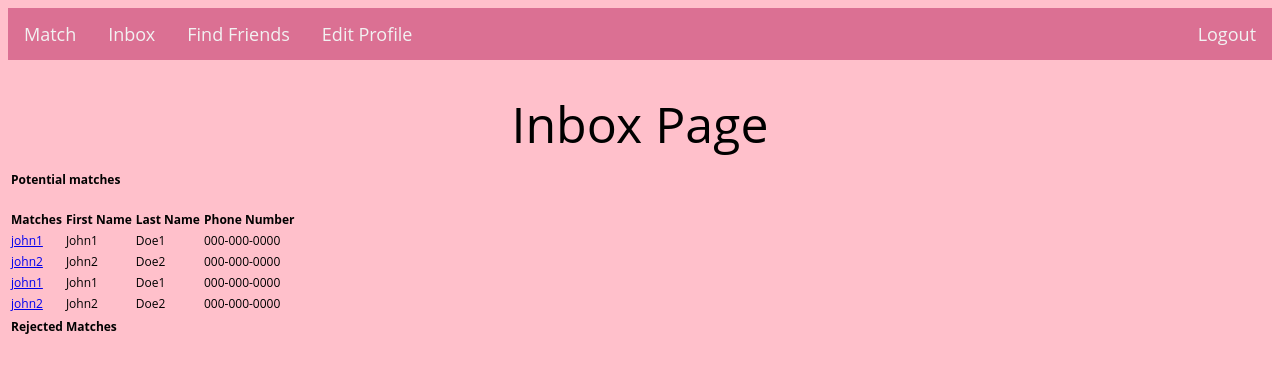
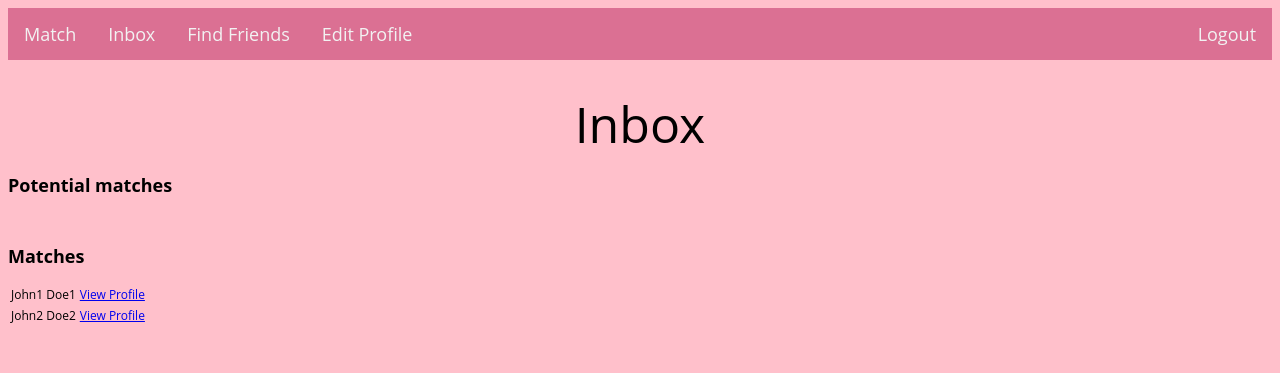
Before and after one commit to andywu8/cs419-finalproject, a Flask app: a page that uses templates/inbox.html in a window 1280 px wide. Shown: the top 373 px of the page. Run offline with Flask 2, Linux system fonts and the light colour scheme; data comes from the database, SQL or seed files in the repository; both versions use the stored data as it was after the commit; lists and menus that the app fills with data are empty.

Commit message:
fixed inbox functionality

```diff
--- a/main.py
+++ b/main.py
@@ -1,7 +1,7 @@
 """main file to run flask app"""
 
 from flask import Flask, render_template, request, redirect, url_for
-from models import login, insert_friend, retrieve_potential_friends, retrieve_users, check_user_exists, insert_user, edit_profile_info, add_friend, get_my_friends, get_potential_matches, insert_dummy_users, match_users, retrieve_profile_info, get_matches_in_inbox, update_inbox
+from models import login, insert_friend, retrieve_potential_friends, retrieve_users, check_user_exists, insert_user, edit_profile_info, add_friend, get_my_friends, get_potential_matches, insert_dummy_users, match_users, retrieve_profile_info, get_matches_in_inbox, update_inbox, get_matched_boolean
 
 app = Flask(__name__)
 app.secret_key = b'_5#y2L"F4Q8z\n\xec]/'
@@ -170,25 +170,14 @@ def inbox(username):
     # make sure the user names are actually real usernames: these are just for example
     # example dummy_inbox_data = [["anwu8", "anwu888", None], ["anwu8", "anwu888", True], ["anwu8", "anwu888", False]]
 
-@app.route('/inbox/<username>/view_potential', methods=['GET'])
-def view_potential(username):
-    """view potential matches' profile info"""
-    potential_match = request.args.get('potential_match')
-    dict_info = retrieve_profile_info(potential_match)
-    return render_template('view_potential.html', username=username,
-                           first_name=dict_info["first_name"],
-                           last_name=dict_info["last_name"],
-                           college=dict_info["college"],
-                           class_year=dict_info["class_year"],
-                           gender=dict_info["gender"],
-                           orientation=dict_info["orientation"])
-
-@app.route('/inbox/<username>/view_matched', methods=['GET'])
-def view_matched(username):
+@app.route('/inbox/<username>/view_profile', methods=['GET'])
+def view_profile(username):
     """view matches' profile info"""
     match = request.args.get('match')
     dict_info = retrieve_profile_info(match)
-    return render_template('view_matched.html', username=username,
+    matched_boolean = get_matched_boolean(username, match)
+    return render_template('view_profile.html', username=username,
+                           matched_boolean=matched_boolean,
                            first_name=dict_info["first_name"],
                            last_name=dict_info["last_name"],
                            number=dict_info["number"],
@@ -196,6 +185,33 @@ def view_matched(username):
                            class_year=dict_info["class_year"],
                            gender=dict_info["gender"],
                            orientation=dict_info["orientation"])
+
+# @app.route('/inbox/<username>/view_potential', methods=['GET'])
+# def view_potential(username):
+#     """view potential matches' profile info"""
+#     potential_match = request.args.get('potential_match')
+#     dict_info = retrieve_profile_info(potential_match)
+#     return render_template('view_potential.html', username=username,
+#                            first_name=dict_info["first_name"],
+#                            last_name=dict_info["last_name"],
+#                            college=dict_info["college"],
+#                            class_year=dict_info["class_year"],
+#                            gender=dict_info["gender"],
+#                            orientation=dict_info["orientation"])
+
+# @app.route('/inbox/<username>/view_matched', methods=['GET'])
+# def view_matched(username):
+#     """view matches' profile info"""
+#     match = request.args.get('match')
+#     dict_info = retrieve_profile_info(match)
+#     return render_template('view_matched.html', username=username,
+#                            first_name=dict_info["first_name"],
+#                            last_name=dict_info["last_name"],
+#                            number=dict_info["number"],
+#                            college=dict_info["college"],
+#                            class_year=dict_info["class_year"],
+#                            gender=dict_info["gender"],
+#                            orientation=dict_info["orientation"])
 
 
 @app.route('/match/<username>', methods=['POST', 'GET'])
--- a/models.py
+++ b/models.py
@@ -25,20 +25,23 @@ def update_inbox(user1, user2, matched_boolean):
 	con.close()
 
 def match_users(username, user1, user2):
-	con = sql.connect("database.db")
-	cur = con.cursor()
-	query = "INSERT INTO inbox (username, matched_user1, matched_user2, matched_boolean) VALUES (?, ?, ?, ?)"
-	cur.execute(query, [username, user1, user2, None])
-	query = "SELECT * FROM inbox WHERE username = ?"
-	cur.execute(query, [username])
-	matches = []
-	row = cur.fetchone()
-	while row is not None:
-		matches.append([row[0], row[1], row[2]])
-		print("your matches", row)
-		row = cur.fetchone()
-	con.commit()
-	con.close()
+    con = sql.connect("database.db")
+    cur = con.cursor()
+    query = "INSERT INTO inbox (username, matched_user1, matched_user2, matched_boolean) VALUES (?, ?, ?, ?)"
+    cur.execute(query, [username, user1, user2, None])
+    query = "INSERT INTO inbox (username, matched_user1, matched_user2, matched_boolean) VALUES (?, ?, ?, ?)"
+    cur.execute(query, [username, user2, user1, None])
+
+    query = "SELECT * FROM inbox WHERE username = ?"
+    cur.execute(query, [username])
+    matches = []
+    row = cur.fetchone()
+    while row is not None:
+        matches.append([row[0], row[1], row[2]])
+        print("your matches", row)
+        row = cur.fetchone()
+    con.commit()
+    con.close()
 
 def insert_dummy_users():
 	con = sql.connect("database.db")
@@ -236,15 +239,29 @@ def get_matches_in_inbox(username):
 	matches = cur.fetchall()
 	con.close()
 
-	con = sql.connect("database.db")
-	cur = con.cursor()
-	query = "SELECT matched_user2, matched_boolean, users.first_name, users.last_name, users.phone_number from inbox "
-	query += "JOIN users on inbox.matched_user2 = users.username "
-	query += "WHERE inbox.matched_user1 = ? "
+	# con = sql.connect("database.db")
+	# cur = con.cursor()
+	# query = "SELECT matched_user2, matched_boolean, users.first_name, users.last_name, users.phone_number from inbox "
+	# query += "JOIN users on inbox.matched_user2 = users.username "
+	# query += "WHERE inbox.matched_user1 = ? "
 
-	cur.execute(query, [username])
-	matches += cur.fetchall()
+	# cur.execute(query, [username])
+	# matches += cur.fetchall()
 	print("matches are", matches)
 	con.close()
 
 	return matches
+
+def get_matched_boolean(user1, user2):
+    con = sql.connect("database.db")
+    cur = con.cursor()
+    query = "SELECT matched_boolean from inbox WHERE matched_user1 = ? AND matched_user2 = ?"
+    cur.execute(query, (user1, user2))
+    matched_boolean = cur.fetchone()
+    print(matched_boolean)
+    con.close()
+
+    if matched_boolean is not None:
+        return matched_boolean[0]
+    else:
+        return matched_boolean
--- a/static/css/main.css
+++ b/static/css/main.css
@@ -19,15 +19,23 @@ h1 {
   margin-bottom: 10px;
 }
 
-.box h2{
+/* .box h2{
   text-align: center;
   margin-top: 30px;
+} */
+
+.box-login {
+  margin: 20px auto;
+  width: 310px;
+  height: 280px;
+  border-radius: 40px;
+  background-color: white;
 }
 
-.box {
+.box-signup {
   margin: 20px auto;
   width: 310px;
-  height: 260px;
+  height: 340px;
   border-radius: 40px;
   background-color: white;
 }
--- a/templates/inbox.html
+++ b/templates/inbox.html
@@ -1,22 +1,21 @@
 <!DOCTYPE html>
 <html lang="en">
     <head>
-    <link href="static/css/main.css" rel="stylesheet" type="text/css" media="all">
+        <link href="/static/css/main.css" rel="stylesheet" type="text/css" media="all">
     </head>
     <body>
         {% include "header.html" %}
-    <h1>Inbox Page</h1>
+        <h1>Inbox</h1>
 
         <div class="pending">
             <table id="pending-datatable">
+                <h2>Potential matches</h2>
                 <thead>
-                <tr>
-                    <th>Potential matches</th>
-                </tr>
                     {% for match in inbox_data %}
                         {% if match[1] is none %}
                             <tr>
-                            <td><a href="{{username}}/view_potential?potential_match={{match[0]}}">{{match[0]}}</a></td>
+                                <td>{{match[2]}} {{match[3]}}</td>
+                                <td><a href="{{username}}/view_profile?match={{match[0]}}">View Profile</a></td>
                                 <form name="match" action="{{ url_for('inbox', username=username) }}" method="POST">
                                     <td><label><input type="radio" name="Status" value="Accept" id="Accept">Accept</label></td>
                                     <td><label><input type="radio" name="Status" value="Decline" id="Decline">Decline</label></td>
@@ -30,29 +29,24 @@
         </div>
         <br />
         <div class="accepted">
+            <h2>Matches</h2>
             <table id="accepted-datatable">
                 <thead>
-                <tr>
-                    <th>Matches</th>
-                    <th>First Name</th>
-                    <th>Last Name</th>
-                    <th>Phone Number</th>
-                </tr>
                     {% for match in inbox_data %}
                         {% if match[1] == 1 %}
                             <tr>
-                            <td><a href="{{username}}/view_matched?match={{match[0]}}">{{match[0]}}</a></td>
-                            <td>{{match[2]}}</td>
-                            <td>{{match[3]}}</td>
-                            <td>{{match[4]}}</td>
-
+                                <td>{{match[2]}} {{match[3]}}</td>
+                                <td><a href="{{username}}/view_profile?match={{match[0]}}">View Profile</a></td>
+                                <!-- <td></td>
+                                <td></td>
+                                <td>Contact: {{match[4]}}</td> -->
                             </tr>
                         {%endif%}
                     {% endfor %}
                 </thead>
             </table>
         </div>
-    <div class="rejected">
+        <!-- <div class="rejected">
             <table id="rejected-datatable">
                 <thead>
                     <tr>
@@ -69,6 +63,6 @@
                     {% endfor %}
                 </thead>
             </table>
-    </div>
+        </div> -->
     </body>
 </html>
--- a/templates/index.html
+++ b/templates/index.html
@@ -5,7 +5,7 @@
 </head>
     <body>
       <h1 id="home_title" style="text-align:center;">Mutuals</h1>
-    	<div class="box">
+    	<div class="box-login">
   			<h1 id="login" >Log In</h1>
   			<form action="/" method="post">
     			<input type="text" name="username" id="username" placeholder="Username" required/>
@@ -17,7 +17,7 @@
         {%if error_messages%}
           <div>
             {% for error_msg in error_messages: %}
-            <p>{{error_msg}}</p>
+              <p>{{error_msg}}</p>
             {% endfor %}
           </div>
         {%endif%}
```
Also changed, not shown: templates/signup.html (+4 -3 lines), templates/view_profile.html (added, +20 -0 lines), database.db. Lines whose indentation alone changed are shown as unchanged.
